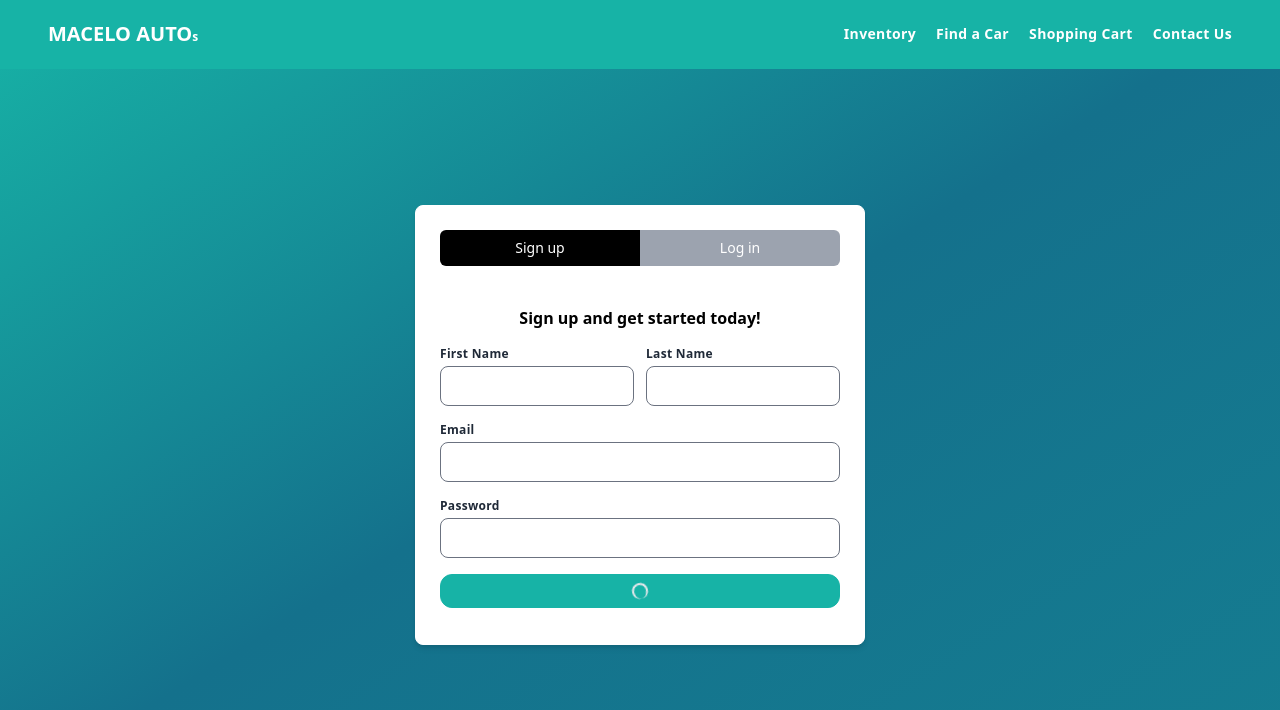
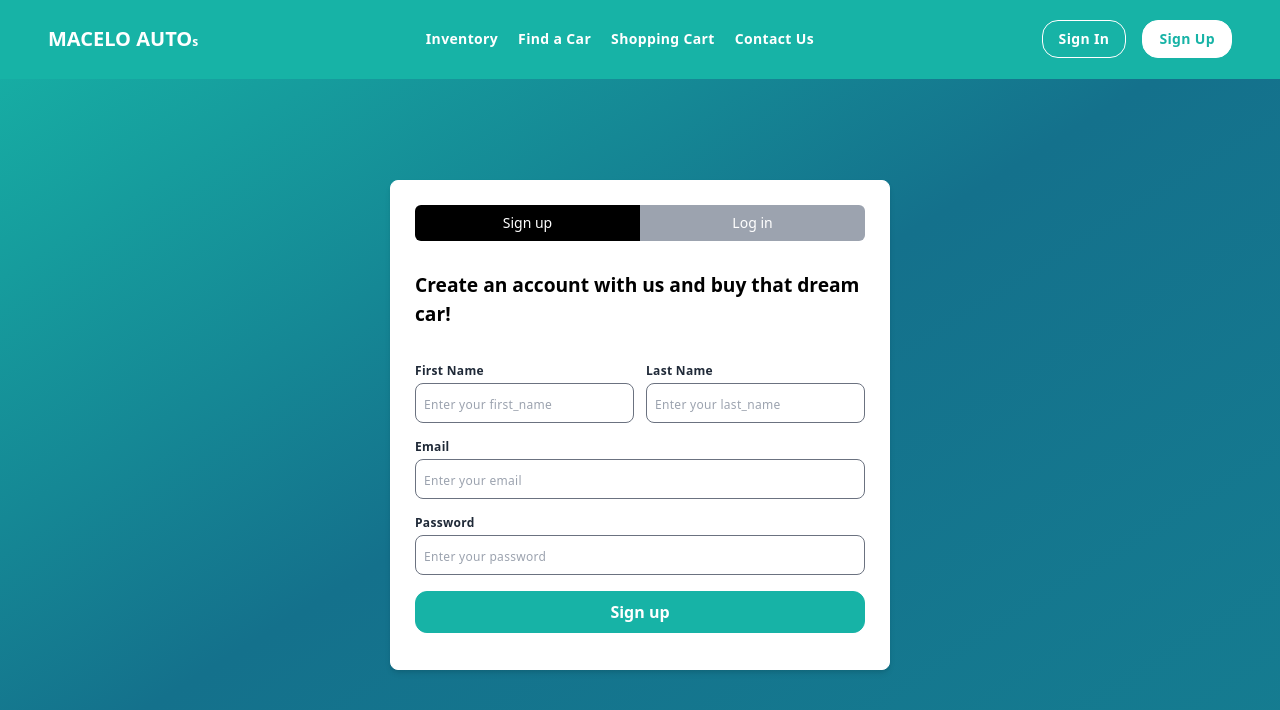
Before and after one commit to Chima-Peter/Driveway_Dreams, a React (Vite) app: page /authenticate in a window 1280 px wide. Shown: the top 710 px of the page. Built offline with nearby package versions, Linux system fonts and the light colour scheme.

Commit message:
complete authentication

```diff
--- a/src/app/auth_page.tsx
+++ b/src/app/auth_page.tsx
@@ -13,7 +13,7 @@ const AuthPage = () => {
 
   return (
     <main className="flex items-center justify-center pt-[50px] bg-gradient-to-tl from-[#157D91] via-[#14718C] to-[#17B3A6] min-h-[100vh] w-[100%]">
-        <section className="w-[450px] flex flex-col border gap-10 border-white shadow-md bg-white rounded-lg p-6">
+        <section className="w-[500px] flex flex-col border gap-10 border-white shadow-md bg-white rounded-lg p-6">
             <div className="w-[100%] flex">
                 <button className={`text-sm rounded-l-md w-[50%] py-2 text-white font-medium ${isSignUp ? 'bg-black': 'bg-gray-400'}`} onClick={toggleIsSignUp}>
                     Sign up
--- a/src/components/ui/auth/email.tsx
+++ b/src/components/ui/auth/email.tsx
@@ -11,8 +11,8 @@ const Email = ({email, emailMsg, handleInputChange}: EmailTypes) => {
   return (
     <label htmlFor="email" className="flex flex-col gap-1 text-xs font-semibold text-gray-800 tracking-wide">
       Email
-      <input type="email" onChange={handleInputChange} value={email} name="email" id="email" className="text-[16px] w-[100%] py-2 px-2 border-gray-500 border rounded-lg focus:outline-none focus:border-2 focus:border-[#17B3A6]" />
-      <p className="text-xs font-medium text-red-600">
+      <input type="email" placeholder='Enter your email' onChange={handleInputChange} value={email} name="email" id="email" className={`text-[16px] w-[100%] py-2 placeholder:text-xs placeholder:font-medium px-2 border-gray-500 border rounded-lg focus:outline-none focus:border-2 focus:border-[#17B3A6] ${emailMsg != '' ? 'border border-red-500' : ''}`} />
+      <p className="text-xs font-normal text-red-600">
           {emailMsg}
       </p>
     </label>
--- a/src/components/ui/auth/login.tsx
+++ b/src/components/ui/auth/login.tsx
@@ -4,6 +4,8 @@ import validatePassword from "../../utils/auth/validate_password"
 import Password from "./password"
 import Email from "./email"
 import Button from "./button"
+import { Link, useNavigate } from "react-router-dom"
+import { usePostLoginMutation } from "../../../redux/api/authApi"
 
 // sign up state types
 interface LoginState {
@@ -32,6 +34,17 @@ const Login = () => {
         passwordMsg: ''
     })
 
+    // error message
+    const [error, setError] = useState('')
+
+    // use mutation hook to send request to the api
+    const [postLogin, { data }] = usePostLoginMutation()
+
+    // state for loading the animations
+    const [isLoading, setIsLoading] = useState(false)
+
+    const navigate = useNavigate()
+
     // collect user input on change event in any of the input fields
     const handleInputChange = (event: React.ChangeEvent<HTMLInputElement>) => {
         setLoginData({ ...loginData, [event.target.name]: event?.target.value })
@@ -47,7 +60,9 @@ const Login = () => {
     // function to validate user input and submit form
     const handleSubmit = (event: React.FormEvent<HTMLFormElement>) => {
         event.preventDefault()
+        setIsLoading(true)
 
+        setTimeout(async () => {
             // collect all user input validation result in object
             const validateInput = {
                 email: validateEmail(loginData.email),
@@ -57,19 +72,35 @@ const Login = () => {
             // if they all return false then the user input is valid
             if (!validateInput.email.emailError && !validateInput.password.passwordError) {
                 // send request to the api
+                try {
+                    await postLogin(loginData).unwrap()
+                    if (data?.status === 200) {
+                        navigate('/') // if successful, redirect user.
+                    }
+                    // if it fails, then display error message
+                    else {
+                        setError(data?.message || 'An error occurred while signing up. Try again later.')
+                    }
+                } catch (err) {
+                    setError('Check network connectivity and try again!')
+                } finally {
+                    setIsLoading(false) // stop loading animation when request is done
+                }
             } else {
                 setLoginError({
                     ...loginError,
                     emailError: validateInput.email.emailError, emailMsg: validateInput.email.emailMsg,
                     passwordError: validateInput.password.passwordError, passwordMsg: validateInput.password.passwordMsg
                 }) // set the error message as user input is invalid.
+                setIsLoading(false) // end animation
             }
+        }, 1000)
     }
 
   return (
     <div className="flex flex-col gap-4">
-        <h1 className="text-[1rem] font-semibold self-center">
-            Login to your account
+        <h1 className="text-[1.2rem] font-semibold self-center translate-y-[-10px]">
+            Get back in and purchase that car!
         </h1>
         <form noValidate onSubmit={handleSubmit} className="flex flex-col gap-3 w-[100%]">
             <Email
@@ -80,11 +111,14 @@ const Login = () => {
             password={loginData.password}
             passwordMsg={loginError.passwordMsg}
             handleInputChange={handleInputChange} />
+            <Link to={'forgot-password'} className="text-xs translate-y-[-10px] self-end text-[#17B3A6] font-medium tracking-wide underline">
+                Forgot your password?
+            </Link>
             <Button
-            isLoading={true}
+            isLoading={isLoading}
             text="Log in" />
-            <p className="text-xs font-medium text-red-600">
-                {}
+            <p className="text-xs font-normal text-red-600">
+                {error}
             </p>
         </form>
     </div>
--- a/src/components/ui/auth/name.tsx
+++ b/src/components/ui/auth/name.tsx
@@ -10,8 +10,8 @@ const Name = ({label, fieldName, name, nameMsg, handleInputChange}: NameTypes) =
   return (
     <label htmlFor="lastname" className="flex flex-col  font-semibold gap-1 w-[100%] md:w-[50%] text-xs text-gray-800 tracking-wide">
       {label}
-      <input type="text" onChange={handleInputChange} value={name} name={fieldName} id={fieldName} className="text-[16px] w-[100%] py-2 px-2 border-gray-500 border rounded-lg focus:outline-none focus:border-2 focus:border-[#17B3A6]" />
-      <p className="text-xs font-medium text-red-600">
+      <input type="text" placeholder={`Enter your ${fieldName}`} onChange={handleInputChange} value={name} name={fieldName} id={fieldName} className={`text-[16px] w-[100%] placeholder:text-xs placeholder:font-medium py-2 px-2 border-gray-500 border rounded-lg focus:outline-none focus:border-2 focus:border-[#17B3A6] ${nameMsg != '' ? 'border border-red-500' : ''}`} />
+      <p className="text-xs font-normal text-red-600">
           {nameMsg}
       </p>
     </label>
--- a/src/components/ui/auth/password.tsx
+++ b/src/components/ui/auth/password.tsx
@@ -8,8 +8,8 @@ const Password = ({password, passwordMsg, handleInputChange}: PasswordTypes) =>
   return (
     <label htmlFor="password" className="flex flex-col font-semibold gap-1 w-[100%] text-xs text-gray-800 tracking-wide">
         Password
-        <input type="password" onChange={handleInputChange} value={password} name="password" id="password" className="text-[16px] w-[100%] py-2 px-2 border-gray-500 border rounded-lg focus:outline-none focus:border-2 focus:border-[#17B3A6]" />
-        <p className="text-xs font-medium text-red-600">
+        <input type="password" placeholder="Enter your password" onChange={handleInputChange} value={password} name="password" id="password" className={`text-[16px] placeholder:text-xs placeholder:font-medium w-[100%] py-2 px-2 border-gray-500 border rounded-lg focus:outline-none focus:border-2 focus:border-[#17B3A6] ${passwordMsg != '' ? 'border border-red-500' : ''}`} />
+        <p className="text-xs font-normal text-red-600">
             {passwordMsg}
         </p>
     </label>
--- a/src/components/ui/auth/signup.tsx
+++ b/src/components/ui/auth/signup.tsx
@@ -6,21 +6,16 @@ import Password from "./password"
 import Email from "./email"
 import Name from "./name"
 import Button from "./button"
-
-// sign up state types
-interface SignupState {
-    firstname: string,
-    lastname: string,
-    email: string,
-    password: string
-}
+import { usePostSignUpMutation } from "../../../redux/api/authApi"
+import { SignUpRequest } from "../../../types"
+import { useNavigate } from "react-router-dom"
 
 // error of sign up state types
 interface SignupError {
-    firstnameError: boolean,
-    firstnameMsg: string,
-    lastnameError: boolean,
-    lastnameMsg: string,
+    first_nameError: boolean,
+    first_nameMsg: string,
+    last_nameError: boolean,
+    last_nameMsg: string,
     emailError: boolean,
     emailMsg: string,
     passwordError: boolean,
@@ -28,33 +23,42 @@ interface SignupError {
 }
 
 const SignUp = () => {
-    const [signUpData, setSignUpData] = useState<SignupState>({
-        firstname: '',
-        lastname: '',
+    const [signUpData, setSignUpData] = useState<SignUpRequest>({
+        first_name: '',
+        last_name: '',
         email: '',
         password: ''
     })
 
     const [signUpError, setSignUpError] = useState<SignupError>({
-        firstnameError: false,
-        firstnameMsg: '',
-        lastnameError: false,
-        lastnameMsg: '',
+        first_nameError: false,
+        first_nameMsg: '',
+        last_nameError: false,
+        last_nameMsg: '',
         emailError: false,
         emailMsg: '',
         passwordError: false,
         passwordMsg: ''
     })
 
+    // unwrap the api request
+    const [postSignUp, { data }] = usePostSignUpMutation()
+
+    // error message
+    const [error, setError] = useState('')
+
+    // state to display animation while making sign up request
+    const [isLoading, setIsLoading] = useState(false)
+
     // collect user input on change event in any of the input fields
     const handleInputChange = (event: React.ChangeEvent<HTMLInputElement>) => {
         setSignUpData({ ...signUpData, [event.target.name]: event?.target.value })
         // reset error object
         setSignUpError({
-            firstnameError: false,
-            firstnameMsg: '',
-            lastnameError: false,
-            lastnameMsg: '',
+            first_nameError: false,
+            first_nameMsg: '',
+            last_nameError: false,
+            last_nameMsg: '',
             emailError: false,
             emailMsg: '',
             passwordError: false,
@@ -62,50 +66,71 @@ const SignUp = () => {
         })
     }
 
+    const navigate = useNavigate()
+
     // function to validate user input and submit form
     const handleSubmit = (event: React.FormEvent<HTMLFormElement>) => {
         event.preventDefault()
+        setIsLoading(true) // start loading animation while making request
 
+        // load animation first
+        setTimeout(async () => {
             // collect all user input validation result in object
             const validateInput = {
-            firstName: validateName(signUpData.firstname, 'first name'),
-            lastName: validateName(signUpData.lastname, 'last name'),
+                first_name: validateName(signUpData.first_name, 'first name'),
+                last_name: validateName(signUpData.last_name, 'last name'),
                 email: validateEmail(signUpData.email),
                 password: validatePassword(signUpData.password)
             }
 
             // if they all return false then the user input is valid
-        if (!validateInput.firstName.nameError && !validateInput.lastName.nameError && !validateInput.email.emailError && !validateInput.password.passwordError) {
+            if (!validateInput.first_name.nameError && !validateInput.last_name.nameError && !validateInput.email.emailError && !validateInput.password.passwordError) {
                 // send request to the api
+                try {
+                    await postSignUp(signUpData).unwrap()
+                    if (data?.status === 200) {
+                        navigate('/') // if successful, redirect user.
+                    }
+                    // if it fails, then display error message
+                    else {
+                        setError(data?.message || 'An error occurred while signing up. Try again later.')
+                    }
+                } catch (err) {
+                    setError('Check network connectivity and try again!')
+                } finally {
+                    setIsLoading(false) // stop loading animation when request is done
+                }
             } else {
                 setSignUpError({
                     ...signUpError,
-                firstnameError: validateInput.firstName.nameError, firstnameMsg: validateInput.firstName.nameMsg,
-                lastnameError: validateInput.lastName.nameError, lastnameMsg: validateInput.lastName.nameMsg,
+                    first_nameError: validateInput.first_name.nameError, first_nameMsg: validateInput.first_name.nameMsg,
+                    last_nameError: validateInput.last_name.nameError, last_nameMsg: validateInput.last_name.nameMsg,
                     emailError: validateInput.email.emailError, emailMsg: validateInput.email.emailMsg,
                     passwordError: validateInput.password.passwordError, passwordMsg: validateInput.password.passwordMsg
                 }) // set the error message as user input is invalid.
+                setIsLoading(false) // stop loading animation when error occurs
             }
+        }, 1000)
     }
 
   return (
-    <div className="flex flex-col gap-4">
-        <h1 className="text-[1rem] font-semibold self-center">
-            Sign up and get started today!
+    <div className="flex flex-col gap-6">
+        <h1 className="text-[1.2rem] font-semibold self-center translate-y-[-10px]">
+            Create an account with us and buy that dream car!
         </h1>
         <form noValidate onSubmit={handleSubmit} className="flex flex-col gap-3 w-[100%]">
             <div className="flex gap-3 flex-col md:flex-row md:justify-between w-[100%]">
                 <Name
                 label='First Name'
-                fieldName="firstname"
-                name={signUpData.firstname}
-                nameMsg={signUpError.firstnameMsg}
+                fieldName="first_name"
+                name={signUpData.first_name}
+                nameMsg={signUpError.first_nameMsg}
                 handleInputChange={handleInputChange}/>
                 <Name
                 label='Last Name'
-                fieldName="lastname"
-                name={signUpData.lastname}
-                nameMsg={signUpError.lastnameMsg}
+                fieldName="last_name"
+                name={signUpData.last_name}
+                nameMsg={signUpError.last_nameMsg}
                 handleInputChange={handleInputChange}/>
             </div>
             <Email
@@ -117,10 +142,10 @@ const SignUp = () => {
             passwordMsg={signUpError.passwordMsg}
             handleInputChange={handleInputChange} />
             <Button
-            isLoading={true}
+            isLoading={isLoading}
             text="Sign up" />
-            <p className="text-xs font-medium text-red-600">
-                {}
+            <p className="text-xs font-normal text-red-600">
+                {error}
             </p>
         </form>
     </div>
--- a/src/components/ui/nav/desktop_nav.tsx
+++ b/src/components/ui/nav/desktop_nav.tsx
@@ -1,4 +1,4 @@
-import { NavLink } from 'react-router-dom'
+import { Link, NavLink } from 'react-router-dom'
 import { useEffect, useState } from 'react';
 import scrollToTop from '../../utils/scroll_to_top';
 
@@ -38,6 +38,18 @@ function DesktopNav() {
                <NavLink onClick={scrollToTop} to={'/contact-us'}>Contact Us</NavLink>
             </li>
          </ul>
+         <ul className='flex gap-4'>
+            <li className={`text-sm tracking-wide font-semibold hover:text-[#17B3A6] hover:bg-white border-white rounded-2xl border py-2 px-4`}>
+               <Link to={'/authenticate'}>
+                  Sign In
+               </Link>
+            </li>
+            <li className={`text-sm tracking-wide font-semibold hover:text-white hover:bg-[#17B3A6] border-white text-[#17B3A6] rounded-2xl border py-2 px-4 bg-white`}>
+               <Link to={'/authenticate'}>
+                  Sign Up
+               </Link>
+            </li>
+         </ul>
    </nav>
   )
 }
--- a/src/redux/api/authApi.ts
+++ b/src/redux/api/authApi.ts
@@ -6,7 +6,7 @@ import { LoginRequest, LoginResponse, SignUpRequest, SignUpResponse } from "../.
 export const AuthApi = createApi({
     reducerPath: 'authApi',                     // name of api slice
     baseQuery: fetchBaseQuery({
-        baseUrl: 'http://localhost:3000'        // define api url
+        baseUrl: 'http://localhost:8000'        // define api url
     }),
     endpoints: (builder) => ({                  // define endpoints
 
```
Also changed, not shown: src/main.tsx (+5 -2 lines), src/types/auth_api.ts (+8 -5 lines). Lines whose indentation alone changed are shown as unchanged.
